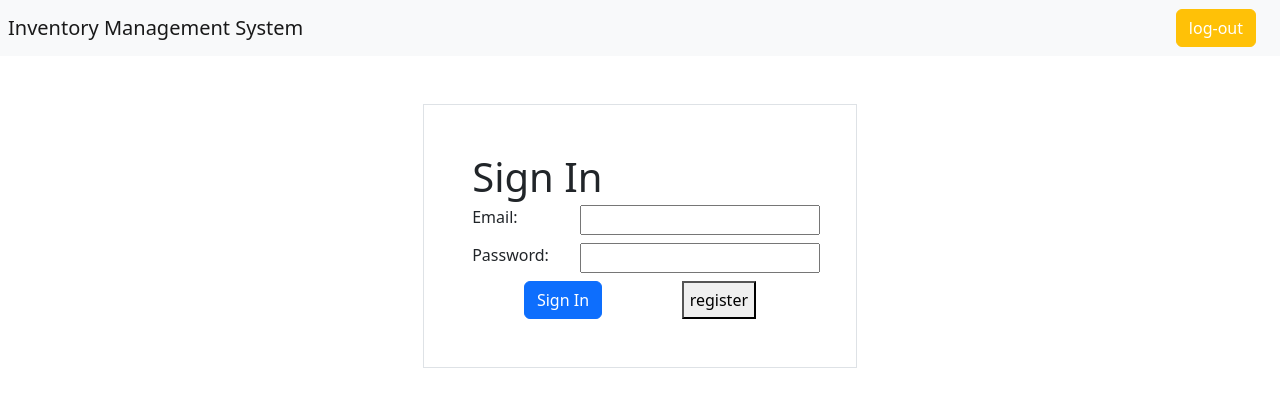
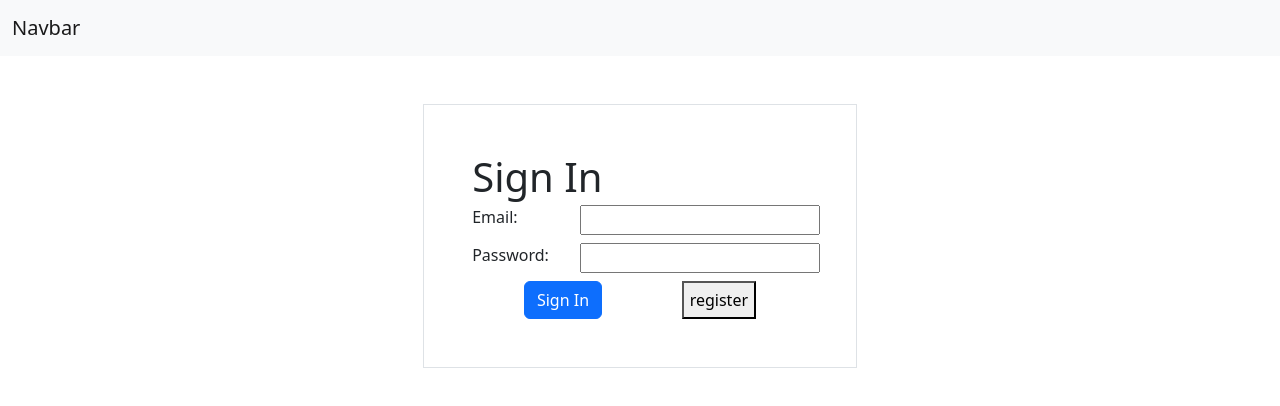
Before and after one commit to Jp8125/inv_sys, an Angular app: page /sign-in in a window 1280 px wide. Shown: the top 406 px of the page. Built offline with nearby package versions, Linux system fonts and the light colour scheme.

Commit message:
navigation fixed

```diff
--- a/src/app/app.component.html
+++ b/src/app/app.component.html
@@ -1,21 +1,21 @@
 <nav class="navbar navbar-expand-lg navbar-light bg-light">
-  <a class="navbar-brand ps-2" routerLink="/sign-in">Inventory Management System</a>
-  <button class="navbar-toggler" type="button" data-toggle="collapse" data-target="#navbarNav" aria-controls="navbarNav" aria-expanded="false" aria-label="Toggle navigation">
+  <div class="container-fluid">
+    <a class="navbar-brand" href="#">Navbar</a>
+    <button class="navbar-toggler" type="button" data-bs-toggle="collapse" data-bs-target="#navbarNavDropdown" aria-controls="navbarNavDropdown" aria-expanded="false" aria-label="Toggle navigation">
       <span class="navbar-toggler-icon"></span>
     </button>
-  <div class="collapse navbar-collapse d-flex justify-content-between pe-4" id="navbarNav">
+    <div class="collapse navbar-collapse" id="navbarNavDropdown">
       <ul class="navbar-nav">
 
         <li class="nav-item">
-        <a class="nav-link d-none" routerLink="/dashboard" id="dash">DashBoard</a>
+          <a class="nav-link d-none" routerLink="/dashboard" id="dash">Dashboard</a>
         </li>
         <li class="nav-item">
           <a class="nav-link d-none" routerLink="/products" id="prd">Products</a>
         </li>
+
       </ul>
-
-      <button (click)="log_out()" class="btn btn-warning text-white">log-out</button>
-
+    </div>
   </div>
 </nav>
 <router-outlet></router-outlet>
--- a/src/index.html
+++ b/src/index.html
@@ -6,7 +6,8 @@
   <base href="/">
   <meta name="viewport" content="width=device-width, initial-scale=1">
   <link rel="icon" type="image/x-icon" href="favicon.ico">
-
+  <script src="https://cdn.jsdelivr.net/npm/@popperjs/core@2.9.2/dist/umd/popper.min.js" integrity="sha384-IQsoLXl5PILFhosVNubq5LC7Qb9DXgDA9i+tQ8Zj3iwWAwPtgFTxbJ8NT4GN1R8p" crossorigin="anonymous"></script>
+<script src="https://cdn.jsdelivr.net/npm/bootstrap@5.0.2/dist/js/bootstrap.min.js" integrity="sha384-cVKIPhGWiC2Al4u+LWgxfKTRIcfu0JTxR+EQDz/bgldoEyl4H0zUF0QKbrJ0EcQF" crossorigin="anonymous"></script>
 </head>
 <body>
   <app-root></app-root>
```
Lines whose indentation alone changed are shown as unchanged.
